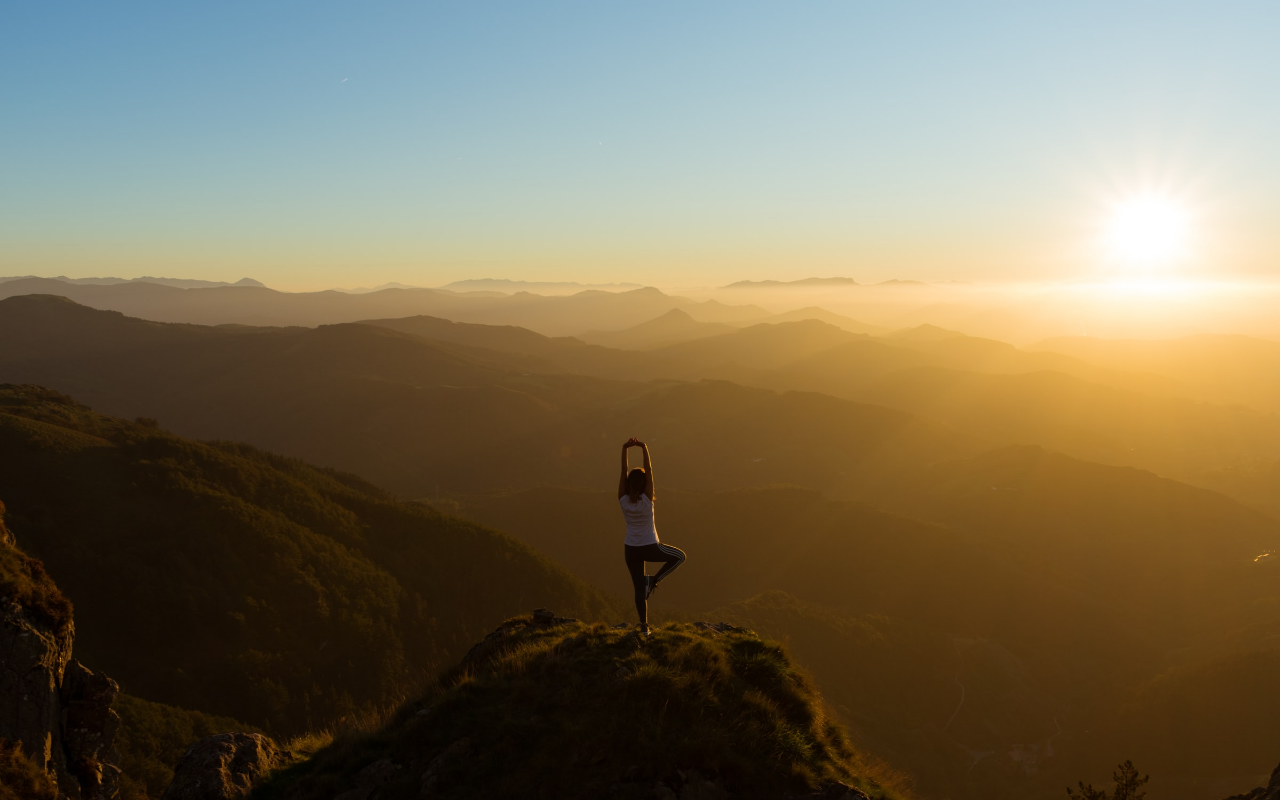
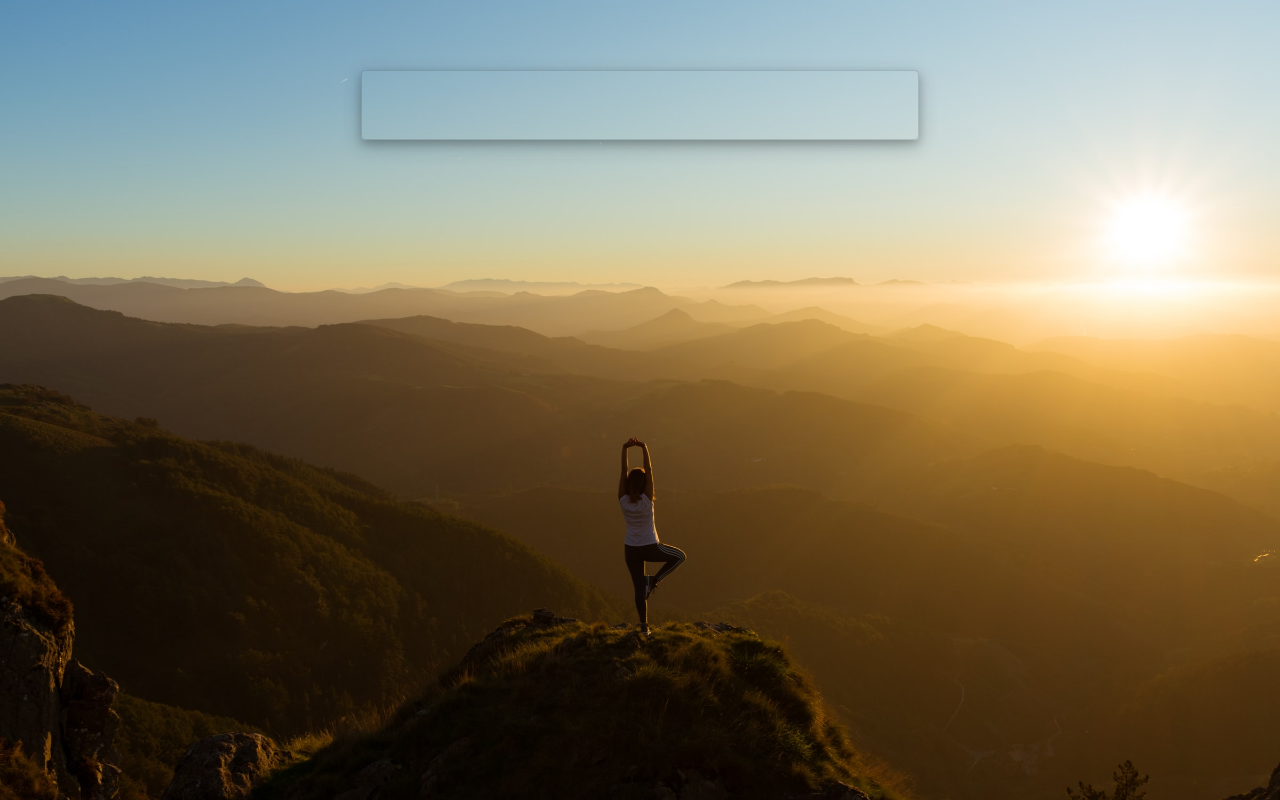
Before and after one commit to bellen01/login-module-react, a React (Create React App) app in the folder front/: page /profilepage in a window 1280 px wide. Built offline with nearby package versions, Linux system fonts and the light colour scheme; a web font is replaced by a local one.

Commit message:
User is redirected to profile page after login

```diff
--- a/front/src/App.js
+++ b/front/src/App.js
@@ -3,6 +3,7 @@ import './App.css';
 // import InputWithLabels from "./InputWithLabels";
 import Register from "./Register";
 import Login from "./Login";
+import ProfilePage from "./Profilepage";
 import { Route, Redirect } from 'react-router-dom';
 
 // let login = true;
@@ -11,13 +12,16 @@ function App() {
   return (
     <div>
       <Route path='/' exact>
-        <Redirect to='/login' />
+        <Redirect to='/reg' />
       </Route>
       <Route path="/login">
         <Login />
       </Route>
       <Route path="/reg">
         <Register />
+      </Route>
+      <Route path="/profilepage">
+        <ProfilePage />
       </Route>
     </div>
   )
--- a/front/src/Login.js
+++ b/front/src/Login.js
@@ -1,5 +1,5 @@
 import React, { useState, useEffect } from "react";
-import { Link, useLocation } from 'react-router-dom';
+import { Link, useLocation, useHistory } from 'react-router-dom';
 import 'bootstrap/dist/css/bootstrap.min.css';
 import { Form, Container, Row, Col, Card } from 'react-bootstrap';
 
@@ -25,6 +25,7 @@ function Login(props) {
   const [passwordError, setPasswordError] = useState("");
   const [loginSuccessOrFailureMessage, setLoginSuccessOrFailureMessage] = useState("");
 
+  const redirectToProfilePage = useHistory();
 
   function validate() {
     let valid = true;
@@ -63,6 +64,13 @@ function Login(props) {
       setLoginSuccessOrFailureMessage("Login lyckades!")
       // const data = await response.json();
       console.log(response);
+
+      redirectToProfilePage.push(
+        {
+          pathname: '/profilepage',
+          state: { loggedIn: true }
+        });
+
     } catch (error) {
       console.log(error);
       setLoginSuccessOrFailureMessage(error.message);
--- a/front/src/Profilepage.js
+++ b/front/src/Profilepage.js
@@ -8,18 +8,18 @@ function ProfilePage(props) {
   const [welcomeMessage, setWelcomeMessage] = useState('');
   const location = useLocation();
   useEffect(() => {
-    if (location.state && location.state.) {
+    if (location.state && location.state.loggedIn) {
       setWelcomeMessage('Välkommen!')
     }
   }, [location]);
 
   return (
-    <Container>
-      <Card>
-        <h1>{setWelcomeMessage}</h1>
+    <Container className="container">
+      <Card className="form">
+        <h1>{welcomeMessage}</h1>
       </Card>
     </Container>
   );
 }
 
-// export default ProfilePage;
+export default ProfilePage;
```
